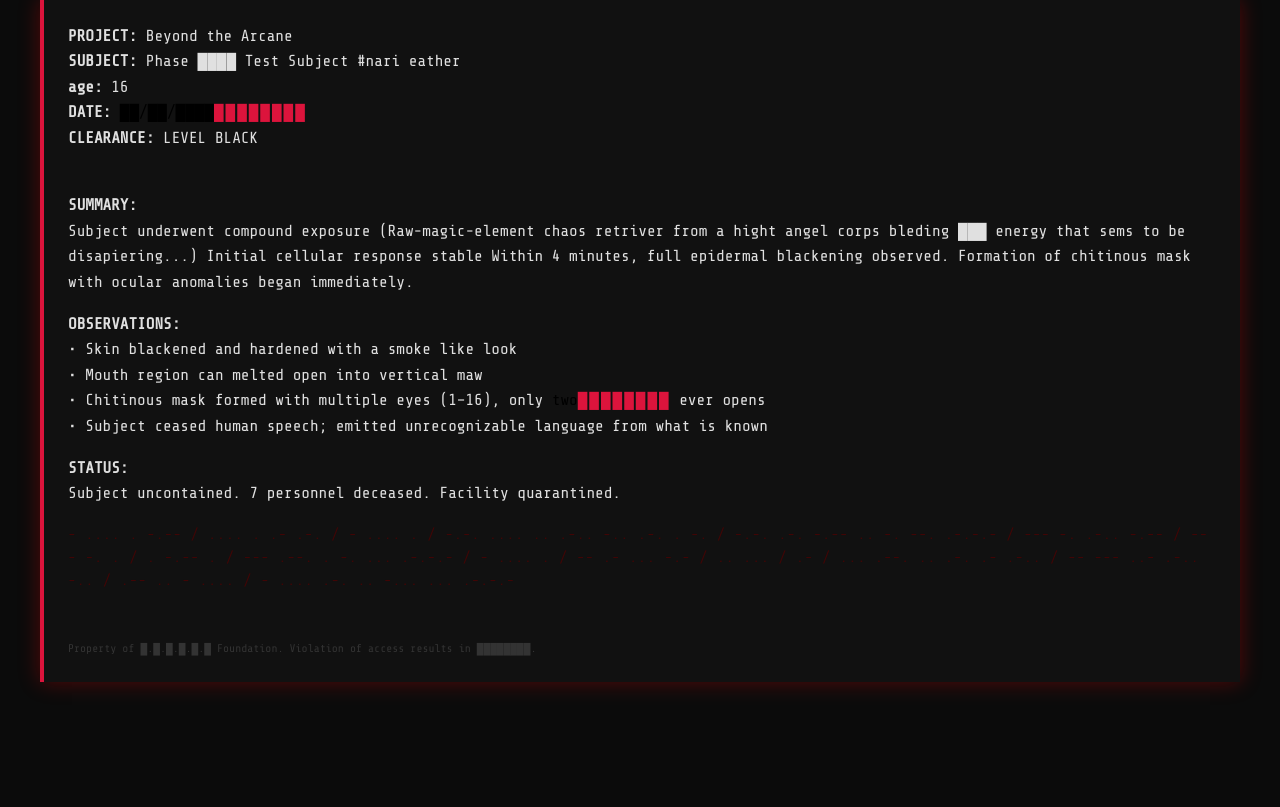
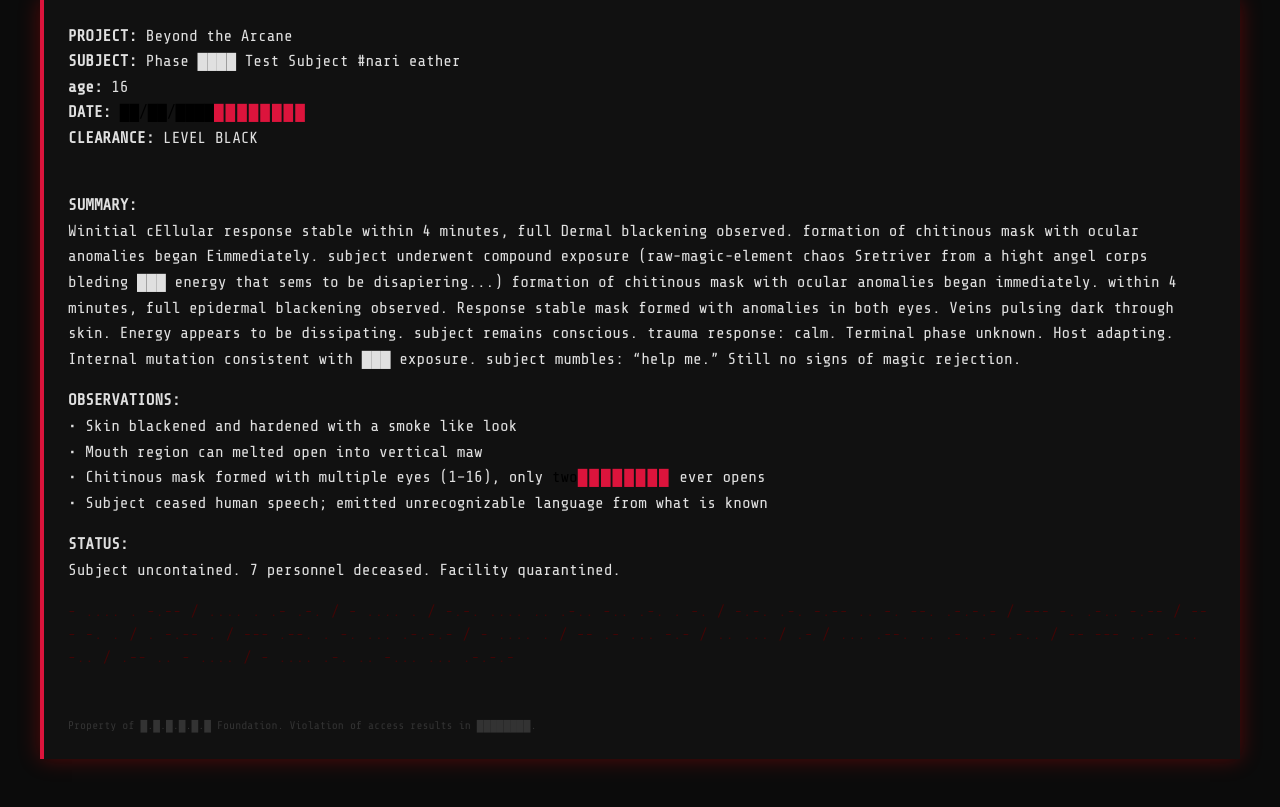
Before and after one commit to yoboy14/Files-on-the-Raw-Chaos-experiments, a plain HTML site: page index.html in a window 1280 px wide. Shown: the part 113-920 px from the top of the page. Before the commit the page ends 867 px from the top, so only its background shows below. Drawn offline with nearby package versions, Linux system fonts and the light colour scheme.

Commit message:
Update index.html

```diff
--- a/index.html
+++ b/index.html
@@ -78,7 +78,23 @@
     <strong>CLEARANCE:</strong> LEVEL BLACK<br><br>
 
     <p><strong>SUMMARY:</strong><br>
-    Subject underwent compound exposure (Raw-magic-element chaos retriver from a hight angel corps bleding ███ energy that sems to be disapiering...) Initial cellular response stable Within 4 minutes, full epidermal blackening observed. Formation of chitinous mask with ocular anomalies began immediately.</p>
+Winitial cEllular response stable
+within 4 minutes, full Dermal blackening observed.
+formation of chitinous mask with ocular anomalies began Eimmediately.
+subject underwent compound exposure (raw-magic-element chaos Sretriver from a hight angel corps bleding ███ energy that sems to be disapiering...)
+formation of chitinous mask with ocular anomalies began immediately.
+within 4 minutes, full epidermal blackening observed.
+Response stable
+mask formed with anomalies in both eyes.
+Veins pulsing dark through skin.
+Energy appears to be dissipating.
+subject remains conscious.
+trauma response: calm.
+Terminal phase unknown.
+Host adapting.
+Internal mutation consistent with ███ exposure.
+subject mumbles: “help me.”
+Still no signs of magic rejection.</p>
 
     <p><strong>OBSERVATIONS:</strong><br>
     • Skin blackened and hardened with a smoke like look<br>
```
